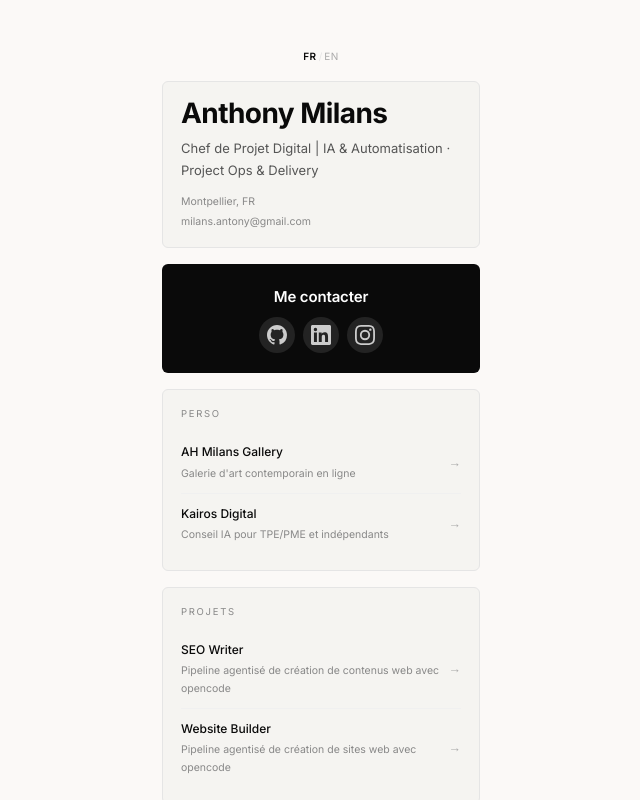
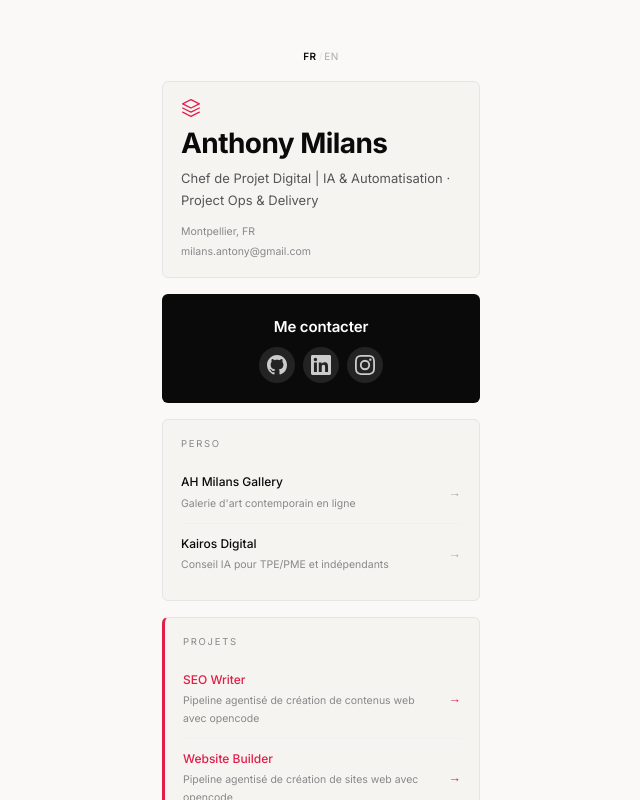
Before and after one commit to AnthonyMlns/SiteWeb-AnthonyMlnsHub, a Next.js app: page / in a window 1280 px wide. Shown: the top 800 px of the page, without its empty margins (319-959 px from the left). Built offline with nearby package versions, Linux system fonts and the light colour scheme.

Commit message:
style: add accent color, header icon, and accent border on projects

```diff
--- a/app/globals.css
+++ b/app/globals.css
@@ -14,6 +14,8 @@
   --bg-light:       #efeeeb;
   --on-dark:        #ffffff;
   --on-dark-muted:  #cccccc;
+  --accent:         #e11d48;
+  --accent-soft:    rgba(225, 29, 72, 0.06);
 
   --font-sans: 'Inter', sans-serif;
   --font-mono: 'JetBrains Mono', monospace;
@@ -117,6 +119,10 @@ body {
   padding: var(--sp-8) var(--sp-9);
   margin-bottom: var(--sp-8);
 }
+.c-header__icon {
+  margin-bottom: var(--sp-5);
+  color: var(--accent);
+}
 .c-header__title {
   font-size: 22px;
   font-weight: var(--weight-bold);
@@ -144,6 +150,9 @@ body {
   border-radius: var(--radius-lg);
   padding: var(--sp-8) var(--sp-9);
   margin-bottom: var(--sp-8);
+}
+.c-card--accent {
+  border-left: 3px solid var(--accent);
 }
 
 /* Section label */
@@ -248,6 +257,12 @@ body {
 .c-link-item:hover .c-link-item__arrow {
   transform: translateX(3px);
 }
+.c-link-item--accent .c-link-item__title {
+  color: var(--accent);
+}
+.c-link-item--accent .c-link-item__arrow {
+  color: var(--accent);
+}
 
 /* Newsletter */
 .c-newsletter {
--- a/app/page.tsx
+++ b/app/page.tsx
@@ -48,6 +48,11 @@ export default function Home() {
 
       {/* Header */}
       <div className="c-header">
+        <svg className="c-header__icon" width="20" height="20" viewBox="0 0 24 24" fill="none" stroke="currentColor" strokeWidth="1.5" strokeLinecap="round" strokeLinejoin="round">
+          <path d="M12 2L2 7l10 5 10-5-10-5z" />
+          <path d="M2 17l10 5 10-5" />
+          <path d="M2 12l10 5 10-5" />
+        </svg>
         <h1 className="c-header__title">{t.header.title}</h1>
         <div className="c-header__sub">{t.header.subtitle}</div>
         <div className="c-header__contact">
@@ -93,7 +98,7 @@ export default function Home() {
       </div>
 
       {/* Projects */}
-      <div className="c-card">
+      <div className="c-card c-card--accent">
         <div className="c-section-label">{t.projects.label}</div>
         {t.projects.items.map((project) => (
           <a
@@ -101,7 +106,7 @@ export default function Home() {
             href={linkHrefs[project.title] || "#"}
             target="_blank"
             rel="noopener noreferrer"
-            className="c-link-item"
+            className="c-link-item c-link-item--accent"
           >
             <div>
               <div className="c-link-item__title">{project.title}</div>
```
